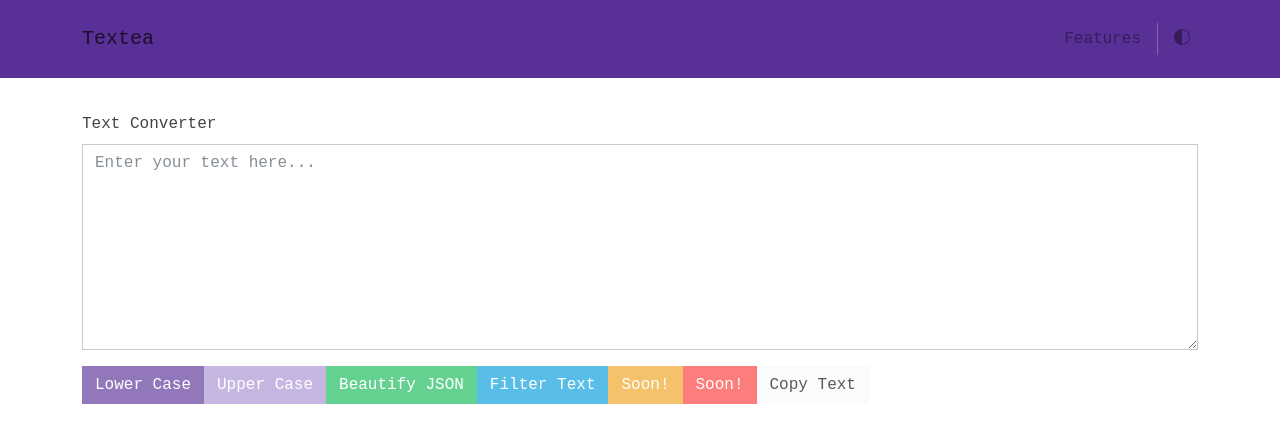
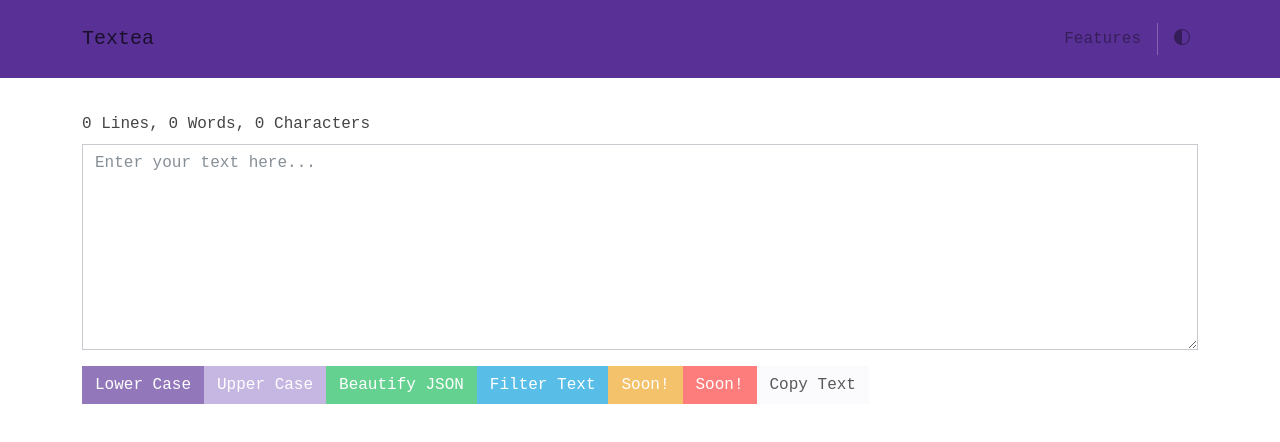
Before and after one commit to dakshy/react-textea, a React (Create React App) app: page / in a window 1280 px wide. Shown: the top 442 px of the page. Built offline with nearby package versions, Linux system fonts and the light colour scheme; a web font is replaced by a local one.

Commit message:
Lines, Words & Characters Count

```diff
--- a/src/components/TextArea.js
+++ b/src/components/TextArea.js
@@ -4,6 +4,17 @@ function getButton(title, color, disabled, workfn) {
     return (
         <button type="button" disabled={disabled} className={`btn btn-${color} my-3`} onClick={workfn}>{title}</button>
     )
+}
+
+function getWords(text) {
+    let words = text.split(" ").filter( (t)=>{ return t.length>0; } );
+    words = text.split("\n").filter( (t)=>{ return t.length>0; } );
+    return words.length
+}
+
+function getLines(text) {
+    let lines = text.split("\n").filter( (t)=>{ return t.length>0; } );
+    return lines.length
 }
 
 export default function TextArea() {
@@ -61,7 +72,9 @@ export default function TextArea() {
                 {alertText.text}
             </div>}
             <div>
-            <label htmlFor="mainText" className="form-label mt-4">Text Converter</label>
+            <label htmlFor="mainText" className="form-label mt-4">
+                {getLines(text)} Lines, {getWords(text)} Words, {text.length} Characters
+            </label>
             <textarea
                 className="form-control"
                 rows="8"
```
